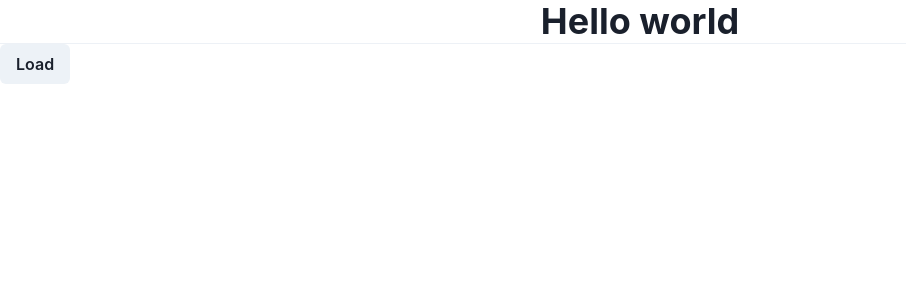
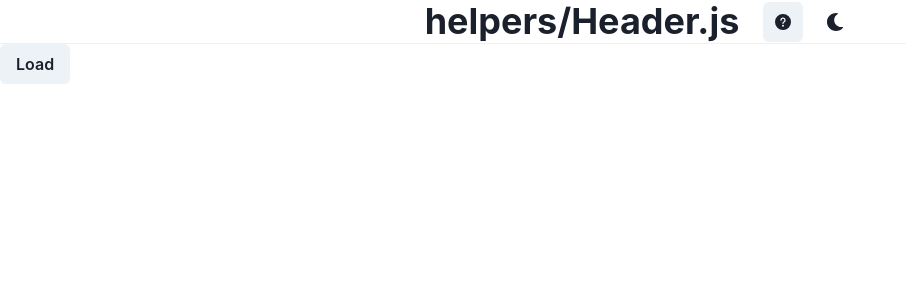
Before and after one commit to mulefish/react_doc_viewer, a React (Create React App) app: page / in a window 1280 px wide. Shown: the top 300 px of the page, without its empty margins (0-906 px from the left). Built offline with nearby package versions, Linux system fonts and the light colour scheme.

Commit message:
Made a header

```diff
--- a/package.json
+++ b/package.json
@@ -3,6 +3,7 @@
   "version": "0.1.0",
   "private": true,
   "dependencies": {
+    "@chakra-ui/icons": "^1.0.5",
     "@chakra-ui/react": "^1.3.3",
     "@emotion/react": "^11.1.5",
     "@emotion/styled": "^11.1.5",
--- a/src/App.js
+++ b/src/App.js
@@ -5,15 +5,14 @@ import {
   Heading,
   Divider
 } from '@chakra-ui/react'
-
+// import { ColorModeSwitchButton } from './helpers/ColorModeSwitchButton.js'
+import { Header } from './helpers/Header.js'
 import DocumentList from './documents/index.js'
 
 export default function App() {
   return (
     <ChakraProvider theme={theme}>
-      <Flex justify="center" align="center">
-        <Heading>Hello world</Heading>
-      </Flex>
+      <Header />
       <Divider />
       <DocumentList />
     </ChakraProvider>
--- a/src/documents/index.js
+++ b/src/documents/index.js
@@ -1,4 +1,4 @@
-import { TYPE_LOAD_START, TYPE_LOAD_FINISH, TYPE_LOAD_ERROR, STATUS_LOADING, STATUS_ERROR, STATUS_FINISH } from '../constants/constants.js'
+import { TYPE_LOAD_START, TYPE_LOAD_FINISH, TYPE_LOAD_ERROR, STATUS_LOADING, STATUS_ERROR, STATUS_FINISH } from '../helpers/constants.js'
 import React from 'react'
 import { useSelector, useDispatch } from 'react-redux'
 import {
--- a/src/documents/reducer.js
+++ b/src/documents/reducer.js
@@ -1,5 +1,5 @@
 // These are all just strings
-import { TYPE_LOAD_START, TYPE_LOAD_FINISH, TYPE_LOAD_ERROR, STATUS_LOADING, STATUS_ERROR, STATUS_FINISH } from '../constants/constants.js'
+import { TYPE_LOAD_START, TYPE_LOAD_FINISH, TYPE_LOAD_ERROR, STATUS_LOADING, STATUS_ERROR, STATUS_FINISH } from '../helpers/constants.js'
 
 const initialState = {
     counter: 0
--- /dev/null
+++ b/src/helpers/About.js
@@ -0,0 +1,49 @@
+import React from 'react';
+import {
+    Box,
+    ModalContent,
+    ModalBody,
+    Modal,
+    Button,
+    useDisclosure,
+    ModalOverlay,
+    ModalHeader,
+    ModalCloseButton,
+    ModalFooter,
+    IconButton,
+} from '@chakra-ui/react';
+import { QuestionIcon } from '@chakra-ui/icons'
+
+function About() {
+    const { isOpen, onClose, onOpen } = useDisclosure();
+    return (
+        <Box>
+            {/* <Button onClick={onOpen}>About</Button> */}
+            <IconButton
+                icon={<QuestionIcon />}
+                ml={6}
+                aria-label='Purpose TBD... About.js'
+                onClick={onOpen}
+                onClose={onClose}
+            />
+            <Modal isOpen={isOpen} onClose={onClose}>
+                <ModalOverlay />
+                <ModalContent>
+                    <ModalHeader>Modal Title</ModalHeader>
+                    <ModalCloseButton />
+                    <ModalBody>
+                        This is an about. It is very informative.
+          </ModalBody>
+
+                    <ModalFooter>
+                        <Button mr={3} onClick={onClose}>
+                            Close
+             </Button>
+                    </ModalFooter>
+                </ModalContent>
+            </Modal>
+        </Box>
+    );
+}
+
+export default About;
--- /dev/null
+++ b/src/helpers/ColorModeSwitchButton.js
@@ -0,0 +1,24 @@
+
+import React from 'react';
+import { useColorMode, useColorModeValue, IconButton } from '@chakra-ui/react';
+import { FaMoon, FaSun } from 'react-icons/fa';
+
+export const ColorModeSwitchButton = props => {
+    const { toggleColorMode } = useColorMode();
+    const text = useColorModeValue('dark', 'light');
+    const SwitchIcon = useColorModeValue(FaMoon, FaSun);
+
+    return (
+        <IconButton
+            size="md"
+            fontSize="lg"
+            aria-label={`Switch to ${text} mode`}
+            variant="ghost"
+            color="current"
+            marginLeft="2"
+            onClick={toggleColorMode}
+            icon={<SwitchIcon />}
+            {...props}
+        />
+    );
+};
--- /dev/null
+++ b/src/helpers/Header.js
@@ -0,0 +1,16 @@
+import {
+    Flex,
+    Heading,
+} from '@chakra-ui/react'
+import { ColorModeSwitchButton } from './ColorModeSwitchButton.js'
+import About from './About.js'
+
+export function Header() {
+    return (
+        <Flex justify="center" align="center">
+            <Heading>helpers/Header.js</Heading>
+            <About />
+            <ColorModeSwitchButton mt={0} ml={3} p={0} />
+        </Flex>
+    )
+}
```
Also changed, not shown: src/helpers/constants.js (renamed from src/constants/constants.js), 1 other file (tests, documents, lock files or other folders).
